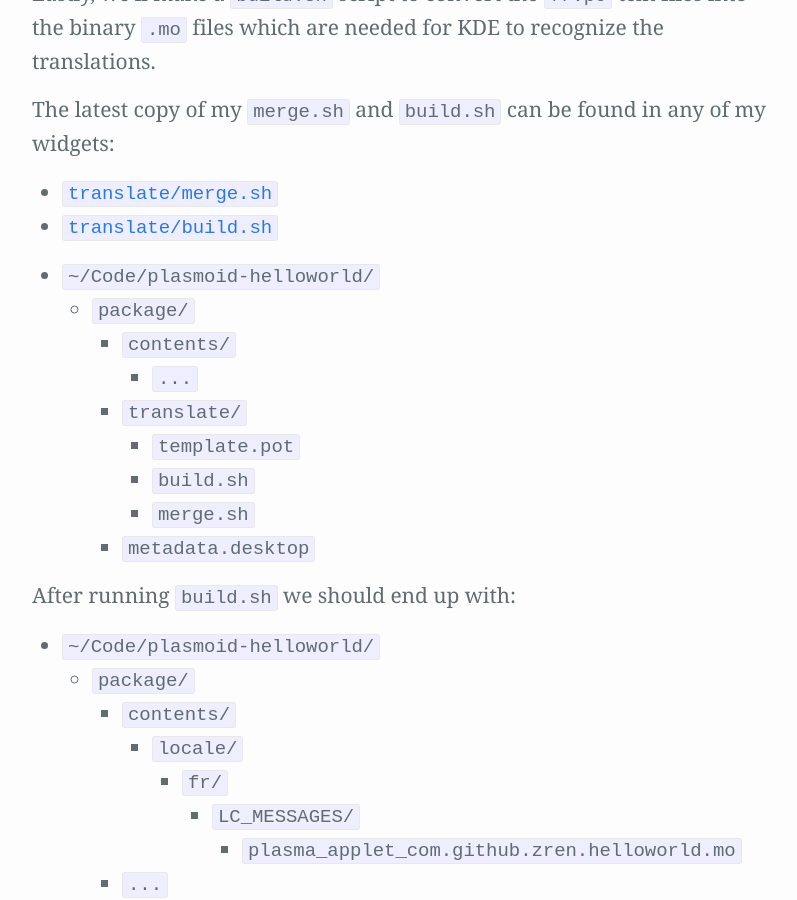
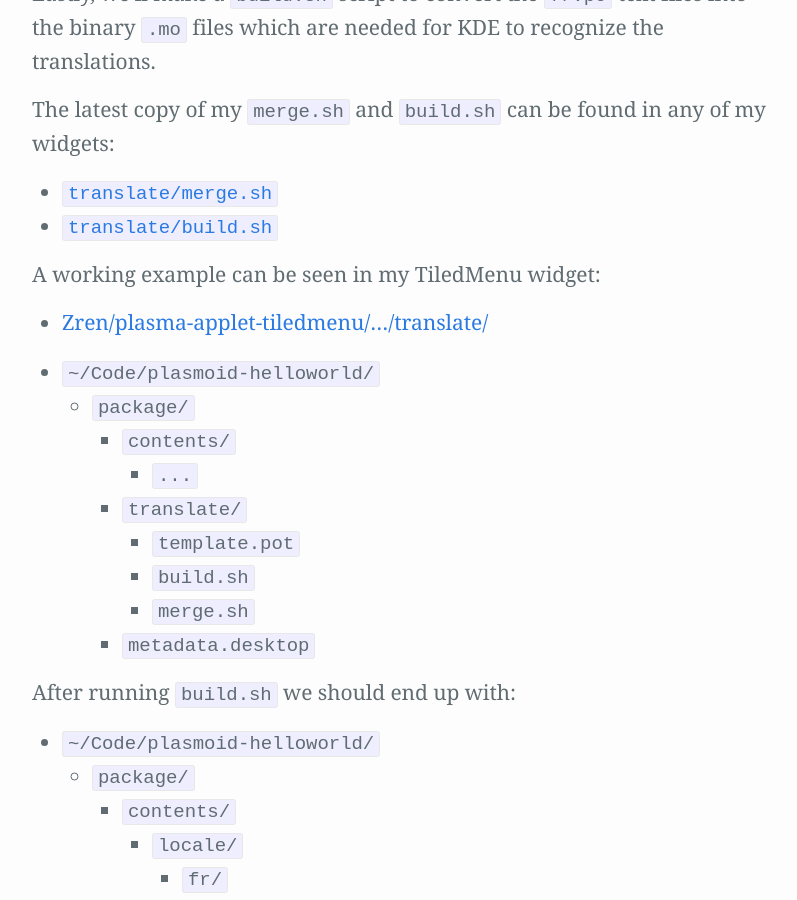
Before and after one commit to Zren/zren.github.io, a Jekyll site: the page built from kde_docs/widget-TranslationsI18n.md, in a window 1280 px wide and 900 px high, scrolled down 2178 px. Shown: the whole window, without its empty margins (238-1035 px from the left). Built offline with Jekyll 4.4.1, drawn with Linux system fonts in a browser that asks for light colours; our own code applies the rules of GitHub Pages for plain Markdown files.

Commit message:
Link to tiledmenu as a working example.

```diff
--- a/kde_docs/widget-TranslationsI18n.md
+++ b/kde_docs/widget-TranslationsI18n.md
@@ -78,6 +78,11 @@ The latest copy of my `merge.sh` and `build.sh` can be found in any of my widget
 
 * [`translate/merge.sh`](https://github.com/Zren/plasma-applet-lib/blob/master/package/translate/merge)
 * [`translate/build.sh`](https://github.com/Zren/plasma-applet-lib/blob/master/package/translate/build)
+
+A working example can be seen in my TiledMenu widget:
+
+* [Zren/plasma-applet-tiledmenu/.../translate/](https://github.com/Zren/plasma-applet-tiledmenu/tree/master/package/translate)
+
 {% endcapture %}{% capture sectionRight %}
 
 {:.directory-tree}
```
